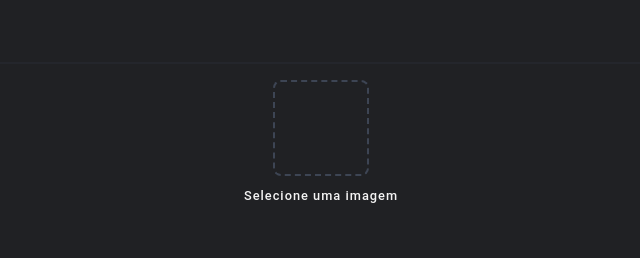
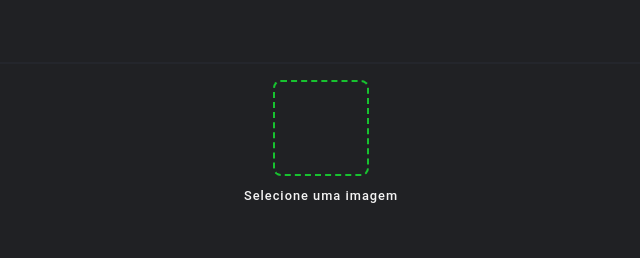
Before and after one commit to JCDMeira/image-handler, a React app: page / in a window 1280 px wide. Shown: the top 258 px of the page, without its empty margins (319-959 px from the left). Built offline with nearby package versions, Linux system fonts and the light colour scheme; the HTML template or start-up script is replaced by a standard one.

Commit message:
feat: add drag and drop on imagem input

```diff
--- a/package.json
+++ b/package.json
@@ -10,9 +10,11 @@
     "preview": "vite preview"
   },
   "dependencies": {
+    "@types/react-dropzone": "^5.1.0",
     "image-js": "^0.35.1",
     "react": "^18.2.0",
     "react-dom": "^18.2.0",
+    "react-dropzone": "^14.2.3",
     "react-icons": "^4.4.0",
     "react-image-crop": "^10.0.7",
     "react-window": "^1.8.7"
--- a/src/components/ImageInput/index.tsx
+++ b/src/components/ImageInput/index.tsx
@@ -1,30 +1,27 @@
-import React from "react";
 import { editImageActions } from "../../FluxCore/actions/EditImage";
 import { useEditImageStore } from "../../FluxCore/contexts/imageContext";
 import styles from "./styles.module.scss";
+import { useDropzone } from "react-dropzone";
 
 export function ImageInput() {
   const { state, dispatch } = useEditImageStore();
 
-  function handleSelectImage(event: React.ChangeEvent<HTMLInputElement>) {
-    if (!event.target.files) return;
-    const imageFile = event.target.files[0];
-    const imageUrl = URL.createObjectURL(imageFile);
-    dispatch(editImageActions.setImageName(imageFile.name));
-    dispatch(editImageActions.setImageSrc(imageUrl));
-  }
+  const { getRootProps, getInputProps } = useDropzone({
+    accept: { "image/*": [] },
+    onDrop: (acceptedFiles) => {
+      const imageFile = acceptedFiles[0];
+      const imageUrl = URL.createObjectURL(imageFile);
+      dispatch(editImageActions.setImageName(imageFile.name));
+      dispatch(editImageActions.setImageSrc(imageUrl));
+    },
+  });
 
   return (
-    <label htmlFor="image_input" className={styles.app_image_input}>
-      <span>
-        <input
-          id="image_input"
-          type="file"
-          accept="image/*"
-          onChange={handleSelectImage}
-        />
-      </span>
-      {state.imageName}
-    </label>
+    <div className={styles.container_image_input}>
+      <div className={styles.image_input} {...getRootProps()}>
+        <input id="image_input" {...getInputProps()} />
+      </div>
+      <label htmlFor="image_input">{state.imageName}</label>
+    </div>
   );
 }
--- a/src/components/ImageInput/styles.module.scss
+++ b/src/components/ImageInput/styles.module.scss
@@ -1,6 +1,6 @@
 @import "../../styles/theme.scss";
 
-.app_image_input {
+.container_image_input {
   display: flex;
   flex-direction: column;
   align-items: center;
@@ -18,18 +18,14 @@
   &:hover {
     opacity: 0.8;
   }
+}
 
-  span {
-    display: flex;
+.image_input {
+  display: flex;
 
-    width: 6rem;
-    height: 6rem;
+  width: 6rem;
+  height: 6rem;
 
-    border: 2px dashed $border-color;
-    border-radius: 0.5rem;
-
-    input {
-      display: none;
-    }
-  }
+  border: 2px dashed $accent-color;
+  border-radius: 0.5rem;
 }
```
Also changed, not shown: 1 other file (tests, documents, lock files or other folders).
